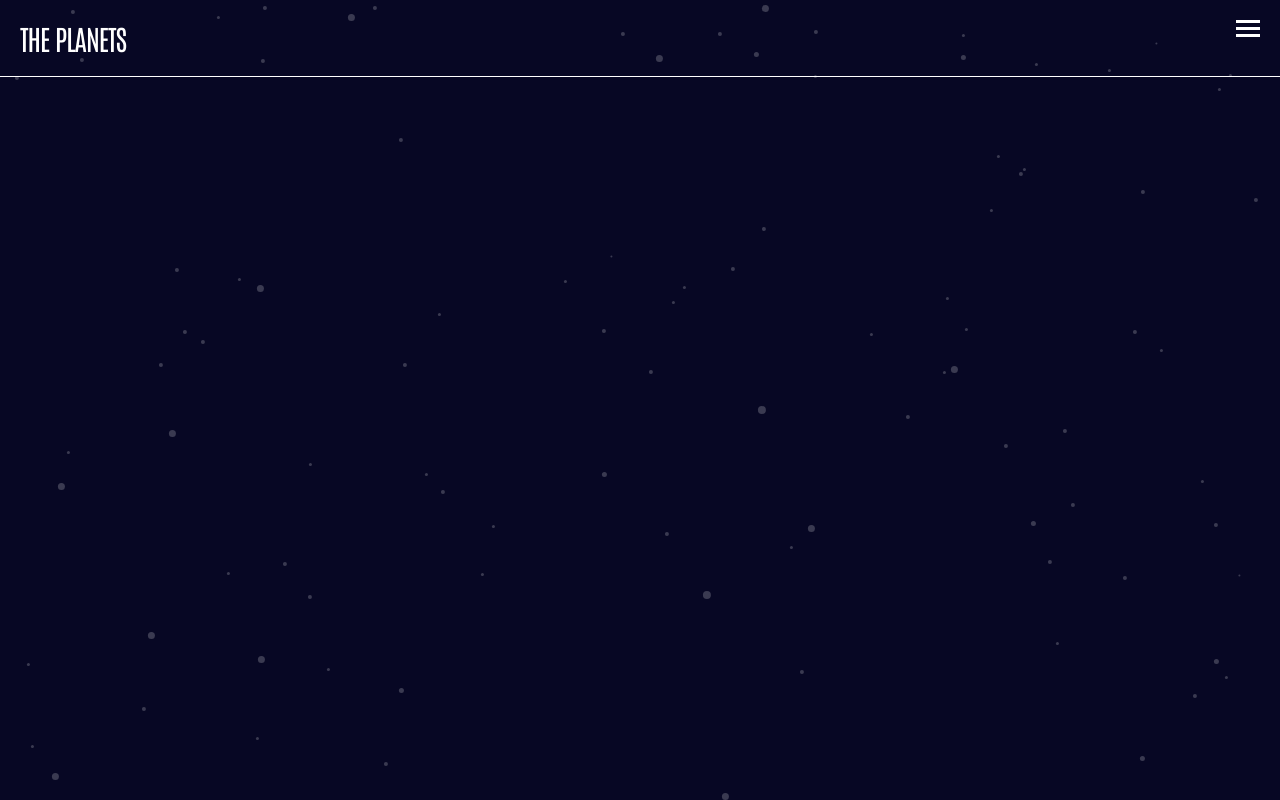
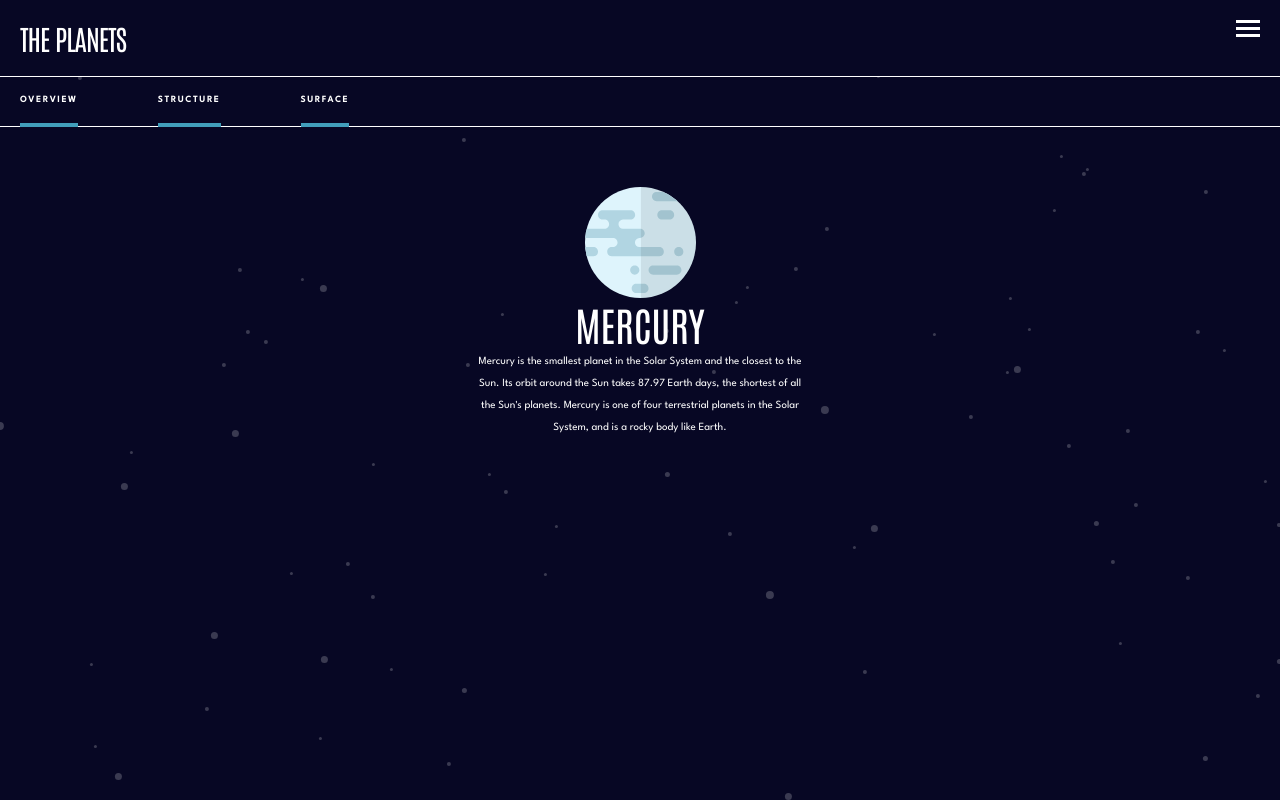
Before and after one commit to gura16/planets-site, a React (Vite) app: page / in a window 1280 px wide. Built offline with nearby package versions, Linux system fonts and the light colour scheme.

Commit message:
add component

```diff
--- a/src/App.tsx
+++ b/src/App.tsx
@@ -1,19 +1,21 @@
 import "./assets/style.css";
+import Component from "./component";
 import { useState } from "react";
 import styled, { keyframes } from "styled-components";
 import { createGlobalStyle } from "styled-components";
 import navfoto from "./assets/icon-hamburger.svg";
 import arrow from "./assets/icon-chevron.svg";
+
 function App() {
   const [planets, setPlanets] = useState<boolean>(false);
 
   return (
     <div>
       <GlobalStyle />
-      <Plantextdiv>
+      <Header>
         <Planettext>THE PLANETS</Planettext>
         <Burgerbutton src={navfoto} onClick={() => setPlanets(!planets)} />
-      </Plantextdiv>
+      </Header>
       {planets ? (
         <Plandiv>
           <Ovaldiv>
@@ -74,6 +76,8 @@ function App() {
           </Ovaldiv>
         </Plandiv>
       ) : null}
+
+      <Component />
     </div>
   );
 }
@@ -105,12 +109,13 @@ const Plan = styled.p`
   color: white;
 `;
 
-const Plantextdiv = styled.div`
+const Header = styled.div`
   display: flex;
   justify-content: space-between;
   text-align: center;
   padding: 20px 20px;
   border-bottom: 1px solid rgba(255, 255, 255, 1);
+  background-color: #070724;
 `;
 
 const Oval = styled.div<{ color: string }>`
@@ -139,11 +144,24 @@ const Fototext = styled.div`
   display: flex;
   gap: 20px;
 `;
+
+const fallDown = keyframes`
+   0% {
+    transform: translateY(-100%);
+  }
+  100% {
+    transform: translateY(0);
+  }
+`;
 const Plandiv = styled.nav`
   padding: 40px 20px;
   display: flex;
   flex-direction: column;
   gap: 30px;
+  animation: ${fallDown} 1s ease-in-out forwards;
+  position: absolute;
+  width: 100%;
+  z-index: -1;
 `;
 
 const moveBackground = keyframes`
--- /dev/null
+++ b/src/component.tsx
@@ -0,0 +1,80 @@
+import styled from "styled-components";
+import mercury from "./assets/planet-mercury.svg";
+function Component() {
+  return (
+    <div>
+      <Infotype>
+        <Types>OVERVIEW</Types>
+        <Types>STRUCTURE</Types>
+        <Types>SURFACE</Types>
+      </Infotype>
+      <Datatypes>
+        <Foto src={mercury} />
+        <Name>MERCURY</Name>
+        <Text>
+          Mercury is the smallest planet in the Solar System and the closest to
+          the Sun. Its orbit around the Sun takes 87.97 Earth days, the shortest
+          of all the Sun's planets. Mercury is one of four terrestrial planets
+          in the Solar System, and is a rocky body like Earth.
+        </Text>
+      </Datatypes>
+    </div>
+  );
+}
+export default Component;
+
+const Types = styled.div`
+  font-family: "League Spartan", sans-serif;
+  font-size: 9px;
+  font-weight: 700;
+  line-height: 10px;
+  letter-spacing: 1.9px;
+  text-align: center;
+  color: white;
+  padding: 18px 0px;
+  border-bottom: 4px solid #419ebb;
+`;
+
+const Infotype = styled.div`
+  display: flex;
+  align-items: center;
+  gap: 80px;
+  padding: 0 20px;
+  height: 50px;
+  border-bottom: 1px solid rgba(255, 255, 255, 1);
+`;
+
+const Foto = styled.img`
+  width: 111px;
+  height: 111px;
+`;
+
+const Datatypes = styled.div`
+  display: flex;
+  flex-direction: column;
+  justify-content: center;
+  align-items: center;
+  margin-top: 60px;
+`;
+
+const Name = styled.h2`
+  font-family: "Antonio";
+  font-size: 40px;
+  font-weight: 400;
+  line-height: 52px;
+  letter-spacing: 0px;
+  text-align: center;
+  color: white;
+`;
+
+const Text = styled.p`
+  font-family: "League Spartan", sans-serif;
+  font-size: 11px;
+  font-weight: 400;
+  line-height: 22px;
+  letter-spacing: 0px;
+  text-align: center;
+  color: white;
+  width: 327px;
+  height: 110px;
+`;
```
